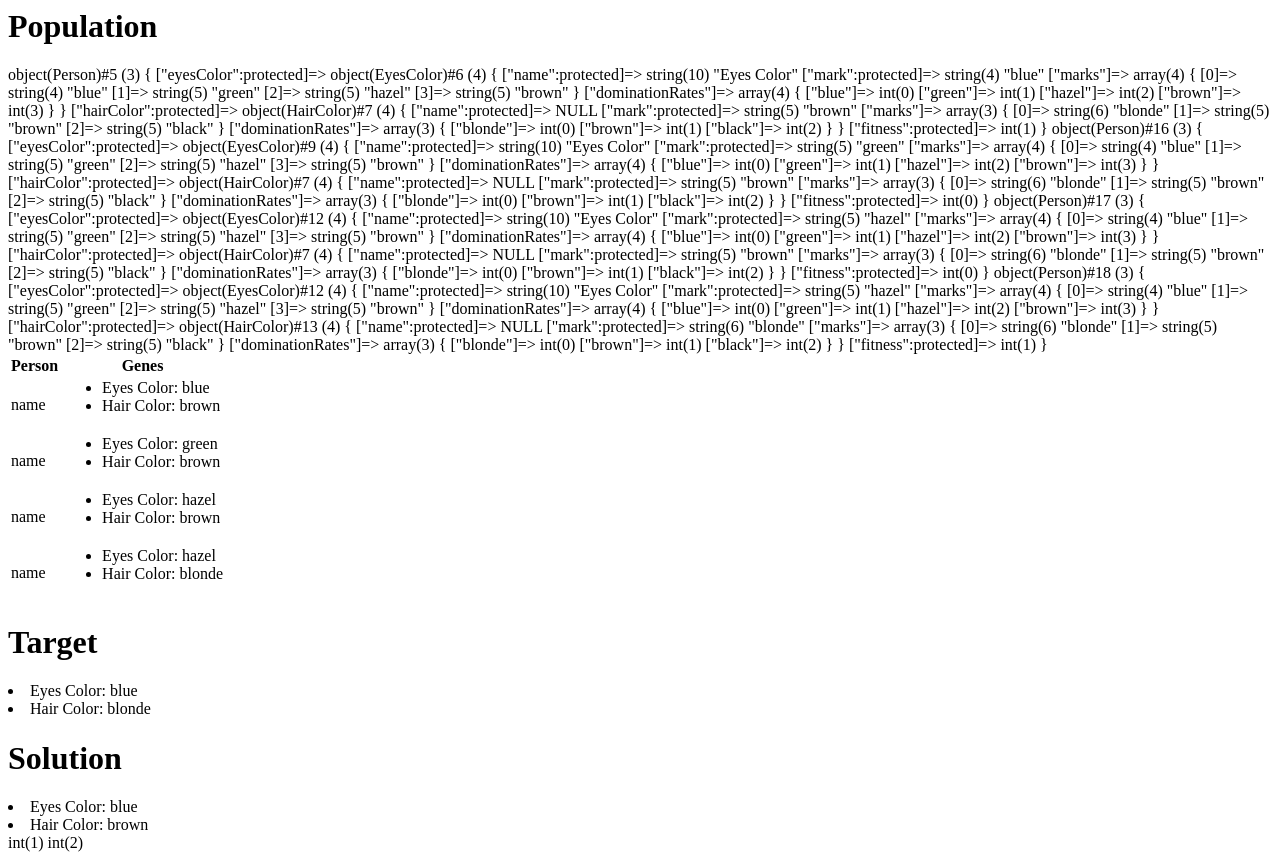
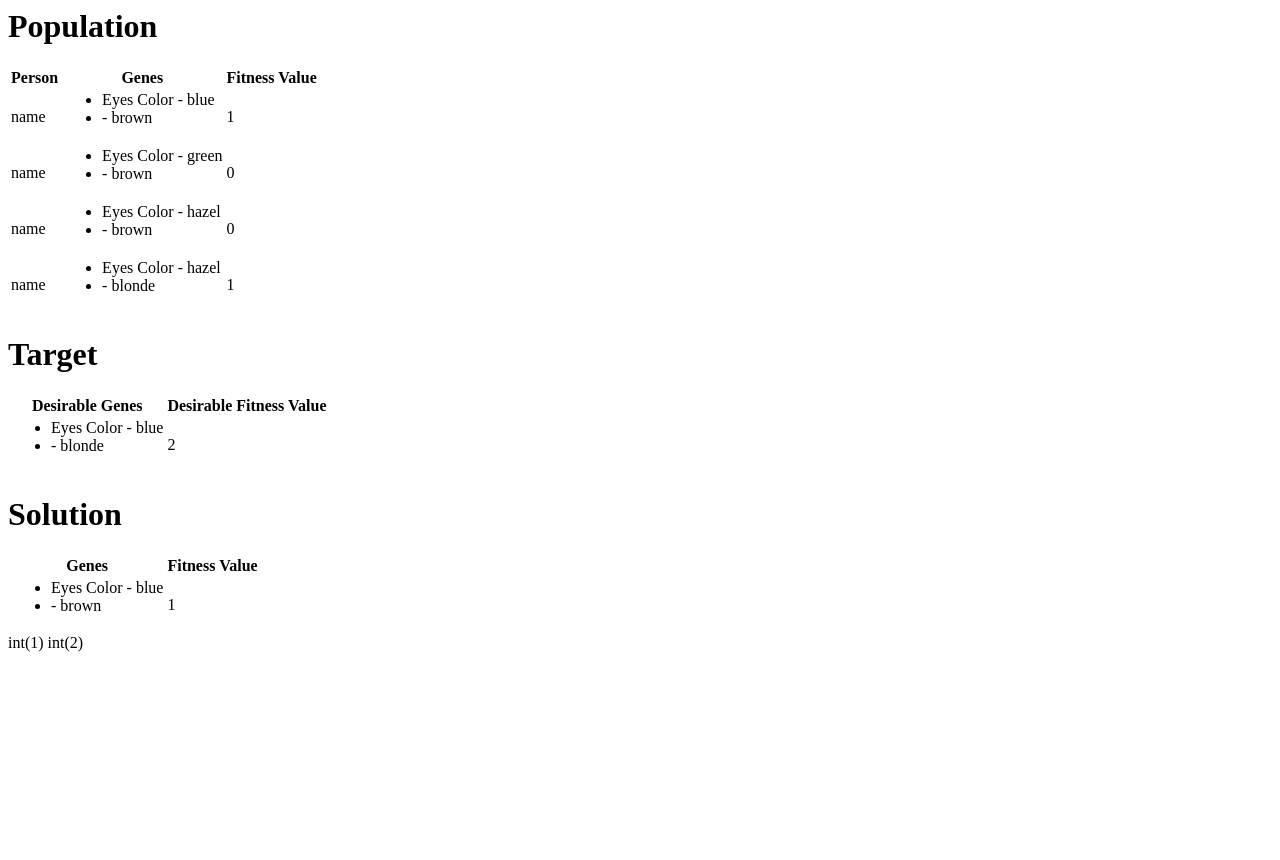
Before and after one commit to ivelinahristova/Genetics, a PHP site: page / in a window 1280 px wide. After the commit the page ends 652 px from the top, so only its background shows below. Run offline with PHP 8.4, Linux system fonts and the light colour scheme.

Commit message:
render results

```diff
--- a/index.php
+++ b/index.php
@@ -48,40 +48,48 @@ $solution = $population->getFittest($target);
     <tr>
         <th>Person</th>
         <th>Genes</th>
+        <th>Fitness Value</th>
     </tr>
     <?php foreach($population->getPersons() as $person): ?>
-    <?php /** @var $person Person */ var_dump($person)?>
+    <?php /** @var $person Person */ ?>
         <tr>
             <td>name</td>
             <td>
-                <ul>
-                    <li>
-                        <?php echo sprintf('Eyes Color: %s', $person->getEyesColor()->getMark()); ?>
-                    </li>
-                    <li>
-                        <?php echo sprintf('Hair Color: %s', $person->getHairColor()->getMark()); ?>
-                    </li>
-            </ul>
+                <?php echo $person->htmlGenes(); ?>
             </td>
+            <td><?php echo $person->getFitness(); ?></td>
         </tr>
     <?php endforeach; ?>
 </table>
 
 <h1>Target</h1>
-    <li>
-        <?php echo sprintf('Eyes Color: %s', $target->getEyesColor()->getMark()); ?>
-    </li>
-    <li>
-        <?php echo sprintf('Hair Color: %s', $target->getHairColor()->getMark()); ?>
-    </li>
+<table>
+    <tr>
+        <th>Desirable Genes</th>
+        <th>Desirable Fitness Value</th>
+    </tr>
+    <tr>
+        <td>
+            <?php echo $target->htmlGenes(); ?>
+        </td>
+        <td><?php echo $fitValue; ?></td>
+    </tr>
+</table>
 
 <h1>Solution</h1>
-    <li>
-        <?php echo sprintf('Eyes Color: %s', $solution->getEyesColor()->getMark()); ?>
-    </li>
-    <li>
-        <?php echo sprintf('Hair Color: %s', $solution->getHairColor()->getMark()); ?>
-    </li>
+<table>
+    <tr>
+        <th>Genes</th>
+        <th>Fitness Value</th>
+    </tr>
+    <tr>
+        <td>
+            <?php echo $solution->htmlGenes(); ?>
+        </td>
+        <td><?php echo $solution->getFitness(); ?></td>
+    </tr>
+</table>
+
 
 <?php
 var_dump($solution->getFitness($target));
--- a/person.php
+++ b/person.php
@@ -81,4 +81,14 @@ class Person
         return $genesCount;
     }
 
+    public function htmlGenes()
+    {
+        $html = '<ul>';
+        $html .= '<li>'.$this->getEyesColor()->getName().' - '.$this->getEyesColor()->getMark().'</li>';
+        $html .= '<li>'.$this->getHairColor()->getName().' - '.$this->getHairColor()->getMark().'</li>';
+        $html .= '</ul>';
+
+        return $html;
+    }
+
 }
```
